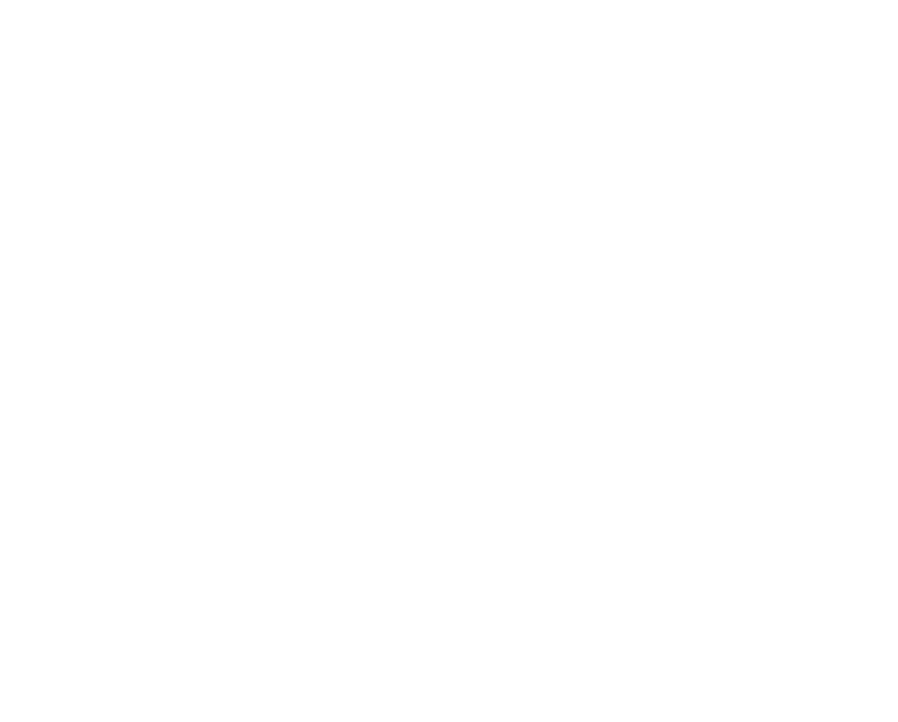
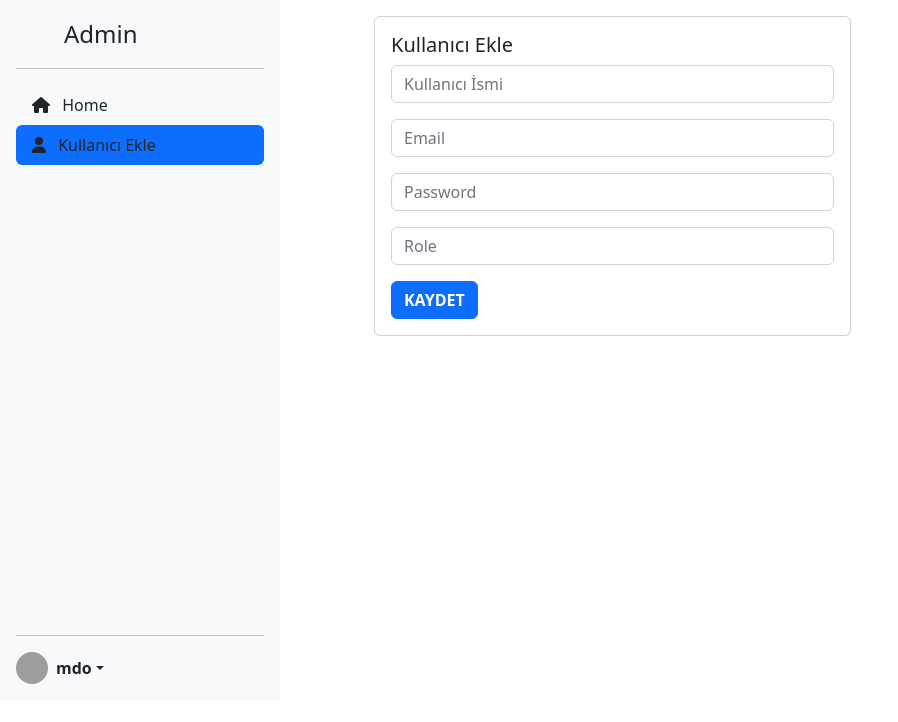
Before and after one commit to mehmet-38/Library-Project-Frontend, a Vue app: page /admin/add-user in a window 1280 px wide. Before the commit this address had no page. Shown: the top 722 px of the page, without its empty margins (0-898 px from the left). Built offline with nearby package versions, Linux system fonts and the light colour scheme; grey boxes are pictures that could not be loaded.

Commit message:
feat: added user, borrow book

```diff
--- a/src/components/AdminSideBar.vue
+++ b/src/components/AdminSideBar.vue
@@ -16,17 +16,16 @@
       <hr />
       <ul class="nav nav-pills flex-column mb-auto">
         <li class="nav-item">
-          <a href="#" class="nav-link active" aria-current="page">
+          <router-link to="/admin" class="nav-link link-dark">
             <font-awesome-icon icon="fa-solid fa-home" class="me-2 font-icon" />
-
             Home
-          </a>
+          </router-link>
         </li>
         <li>
-          <a href="#" class="nav-link link-dark">
+          <router-link class="nav-link link-dark" to="/admin/add-user">
             <font-awesome-icon icon="fa-solid fa-user" class="me-2 font-icon" />
             Kullanıcı Ekle
-          </a>
+          </router-link>
         </li>
       </ul>
       <hr />
--- a/src/components/BookListCard.vue
+++ b/src/components/BookListCard.vue
@@ -1,6 +1,9 @@
 <template>
   <div class="container">
     <div class="row">
+      <div class="alert alert-success" v-show="show" role="alert">
+        This is a secondary alert—check it out!
+      </div>
       <div
         class="col-md-6 col-sm-3 col-lg-3"
         v-for="book in bookList"
@@ -14,7 +17,10 @@
               {{ book.book_author }}
             </p>
             <p class="card-text text-muted">{{ book.book_type }}</p>
-            <a style="cursor: pointer" @click="getBook" class="btn btn-primary"
+            <a
+              style="cursor: pointer"
+              @click="borrowBook(book._id)"
+              class="btn btn-primary"
               >Emanet Al</a
             >
           </div>
@@ -30,6 +36,7 @@
   data() {
     return {
       bookList: [],
+      show: false,
     };
   },
   computed: {
@@ -44,13 +51,27 @@
       method: "GET",
     }).then((book_response) => {
       this.bookList = book_response.data;
+      console.log(this.bookList);
     });
   },
   methods: {
-    getBook() {
-      this.loggedUser
-        ? alert("basarili emanet alma")
-        : alert("lutfen giris yapınız");
+    borrowBook(bookId) {
+      const borrowObject = {
+        bookId: bookId,
+      };
+      if (this.loggedUser) {
+        appAxios({
+          url: "/borrow-book",
+          method: "POST",
+          data: borrowObject,
+        }).then((borrow_reponse) => {
+          console.log(borrow_reponse.data);
+          this.show = true;
+          setTimeout(() => {
+            this.show = false;
+          }, 2000);
+        });
+      }
     },
   },
 };
--- /dev/null
+++ b/src/components/UserAddCard.vue
@@ -0,0 +1,99 @@
+<template lang="">
+  <div>
+    <div class="card mt-3 ms-5" style="width: 50%">
+      <div class="card-body">
+        <h5 class="card-title">Kullanıcı Ekle</h5>
+        <input
+          type="text"
+          class="form-control mb-3"
+          required
+          placeholder="Kullanıcı İsmi"
+          v-model="name"
+          name="name"
+        />
+
+        <input
+          type="email"
+          class="form-control mb-3"
+          required
+          placeholder="Email"
+          v-model="email"
+          name="email"
+        />
+        <input
+          type="text"
+          class="form-control mb-3"
+          required
+          placeholder="Password"
+          v-model="password"
+          name="password"
+        />
+        <input
+          type="text"
+          class="form-control mb-3"
+          required
+          placeholder="Role"
+          v-model="role"
+          name="role"
+        />
+        <button
+          class="btn btn-md btn-primary btn-login fw-bold text-uppercase"
+          @click="addUser"
+        >
+          Kaydet
+        </button>
+      </div>
+    </div>
+  </div>
+</template>
+<script>
+import appAxios from "@/utils/appAxios";
+import { useVuelidate } from "@vuelidate/core";
+import { required, minLength } from "@vuelidate/validators";
+export default {
+  data() {
+    return {
+      v$: useVuelidate(),
+      name: "",
+      email: "",
+      password: "",
+      role: null,
+    };
+  },
+  validations() {
+    return {
+      name: { required, minLength: minLength(3) },
+      email: { required, minLength: minLength(6) },
+      password: { required, minLength: minLength(6) },
+      role: { required },
+    };
+  },
+  methods: {
+    addUser() {
+      this.v$.$validate();
+      const userObject = {
+        name: this.name,
+        email: this.email,
+        password: this.password,
+        role: this.role,
+      };
+      if (!this.v$.$error) {
+        appAxios({
+          url: "/users",
+          method: "POST",
+          data: userObject,
+        }).then((user_response) => {
+          console.log(user_response);
+          this.name = "";
+          this.email = "";
+          this.password = "";
+          this.role = "";
+        });
+      } else {
+        console.log(this.v$.$error);
+      }
+    },
+  },
+};
+</script>
+<style lang=""></style>
--- a/src/components/UserList.vue
+++ b/src/components/UserList.vue
@@ -28,7 +28,7 @@
       userList: [],
     };
   },
-  mounted() {
+  created() {
     appAxios({
       url: "/users",
       method: "GET",
--- a/src/router/index.js
+++ b/src/router/index.js
@@ -4,7 +4,7 @@
 import BookListView from "@/views/BookListView";
 import RegisterView from "@/views/RegisterView";
 import AdminPanel from "@/views/AdminPanel";
-
+import UserAdd from "@/views/UserAdd";
 function guardAdminRoute(to, from, next) {
   var isAdmin;
   if (localStorage.getItem("currentUserRole") == "1") isAdmin = true;
@@ -43,10 +43,16 @@
     beforeEnter: guardAdminRoute,
     component: AdminPanel,
   },
+  {
+    path: "/admin/add-user",
+    name: "add-user",
+    component: UserAdd,
+  },
 ];
 
 const router = createRouter({
   history: createWebHistory(),
+  linkExactActiveClass: "active",
   routes,
 });
 
--- a/src/views/AdminPanel.vue
+++ b/src/views/AdminPanel.vue
@@ -16,6 +16,7 @@
 <script>
 import AddBookCard from "@/components/AddBookCard.vue";
 import AdminSideBar from "@/components/AdminSideBar.vue";
+
 import NavBar from "@/components/NavBar.vue";
 import UserList from "@/components/UserList.vue";
 
--- /dev/null
+++ b/src/views/UserAdd.vue
@@ -0,0 +1,18 @@
+<template lang="">
+  <div class="row">
+    <div class="col-3">
+      <AdminSideBar />
+    </div>
+    <div class="col-9">
+      <UserAddCardVue />
+    </div>
+  </div>
+</template>
+<script>
+import AdminSideBar from "@/components/AdminSideBar.vue";
+import UserAddCardVue from "@/components/UserAddCard.vue";
+export default {
+  components: { AdminSideBar, UserAddCardVue },
+};
+</script>
+<style lang=""></style>
```
